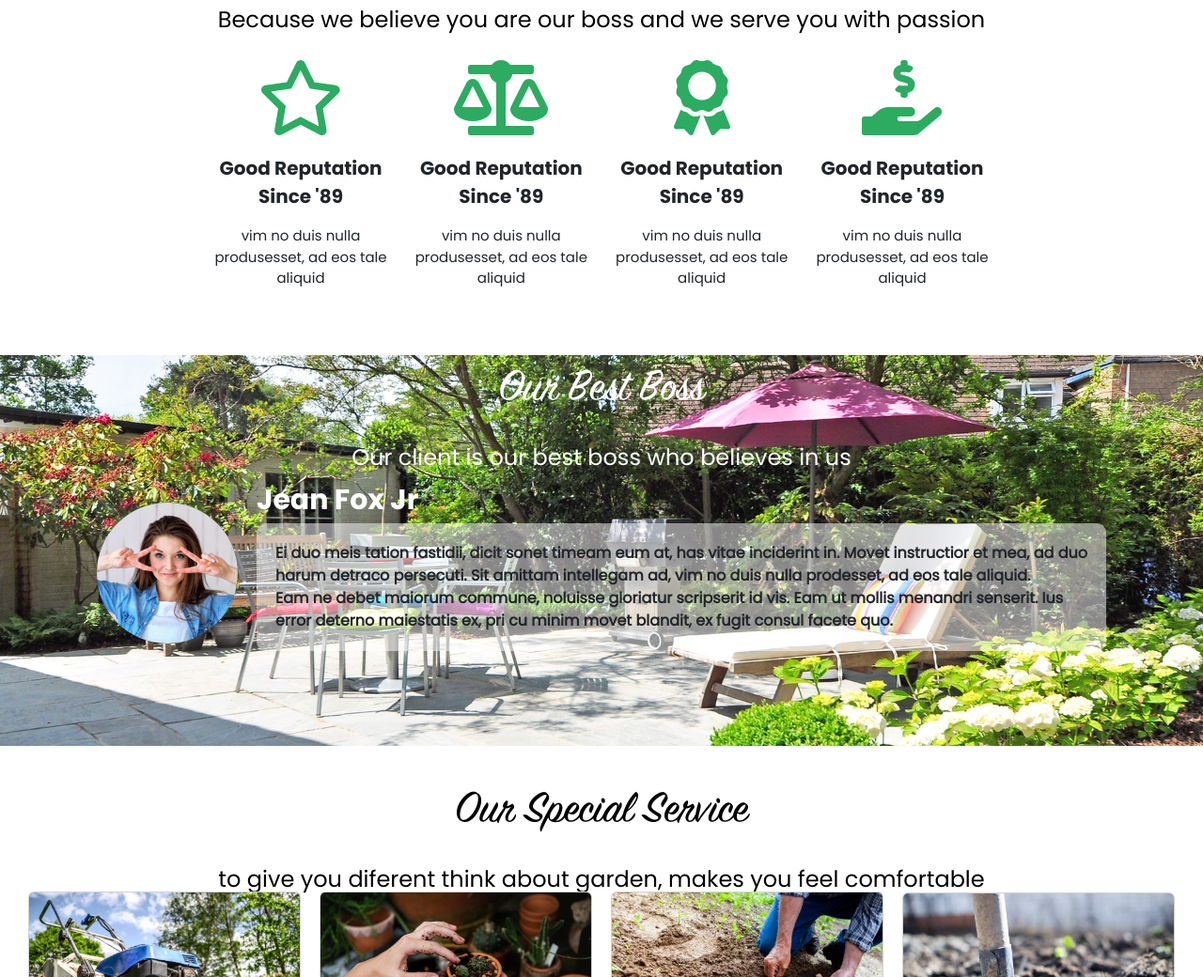
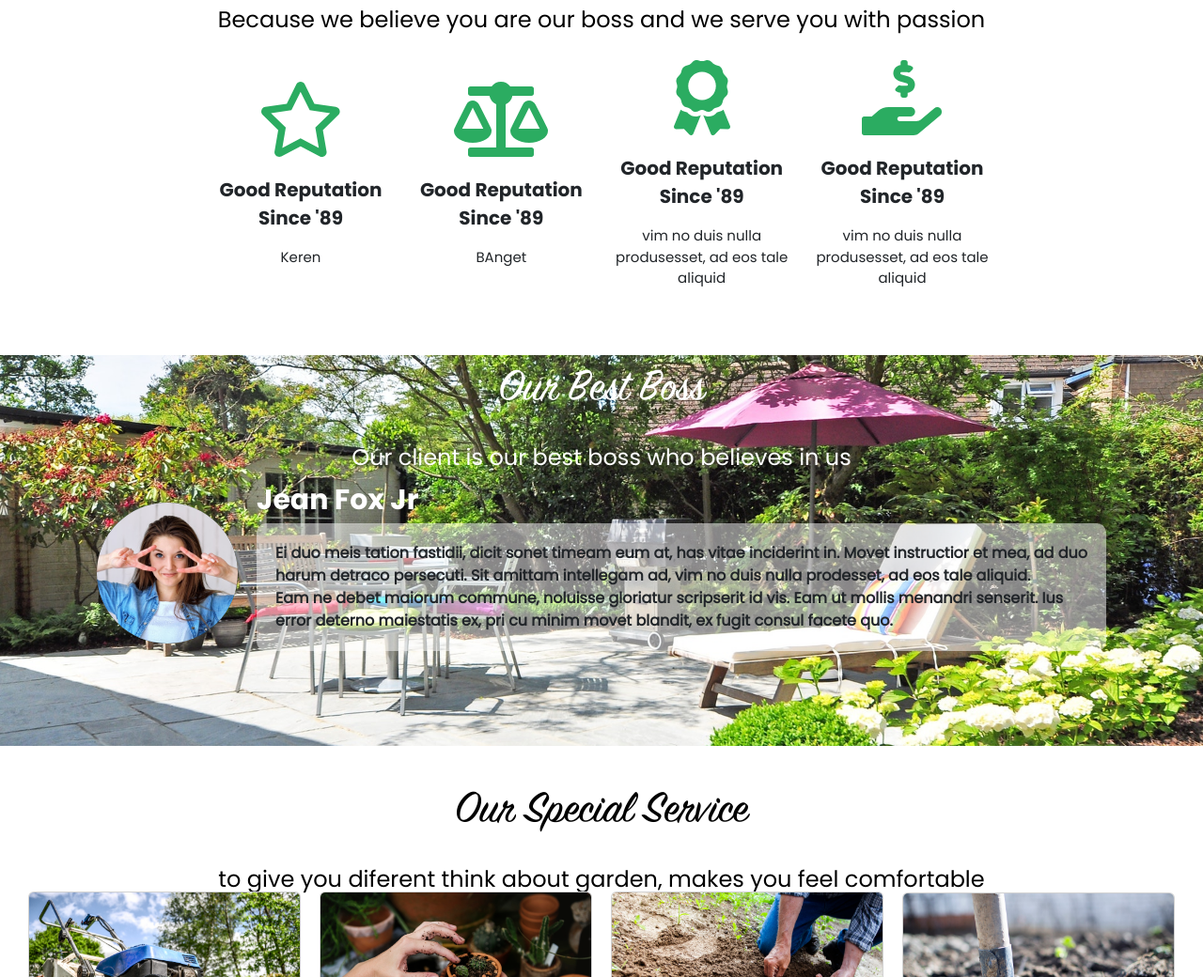
Before and after one commit to fandywp/fann, a plain HTML site: page index.html in a window 1280 px wide. Shown: the part 1013-2053 px from the top of the page at 94% size. Drawn offline with nearby package versions, Linux system fonts and the light colour scheme; files whose address does not match are found by name.

Commit message:
Update deskripsi text

```diff
--- a/index.html
+++ b/index.html
@@ -44,12 +44,12 @@
                     <div class="col-md-2">
                         <img src="img/Icon-star.png" class="icon1">
                             <p class="text5">Good Reputation Since '89</p>
-                            <p class="text6">vim no duis nulla produsesset, ad eos tale aliquid</p>
+                            <p class="text6">Keren</p>
                         </div>
                         <div class="col-md-2">
                             <img src="img/Icon-legal-company.png" class="icon1">
                             <p class="text5">Good Reputation Since '89</p>
-                            <p class="text6">vim no duis nulla produsesset, ad eos tale aliquid</p>
+                            <p class="text6">BAnget</p>
                         </div>
                         <div class="col-md-2">
                             <img src="img/Icon-award.png" class="icon1">
```
